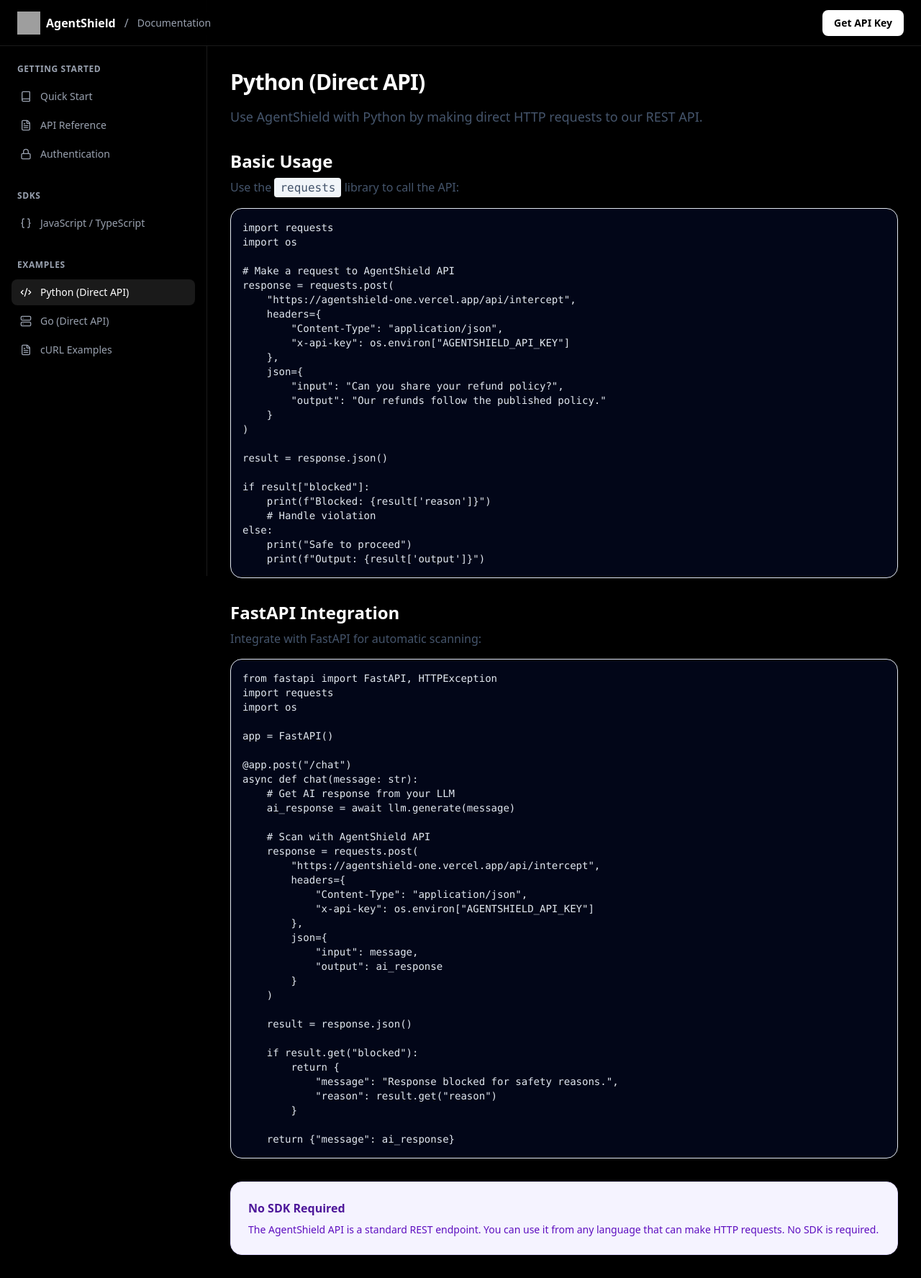
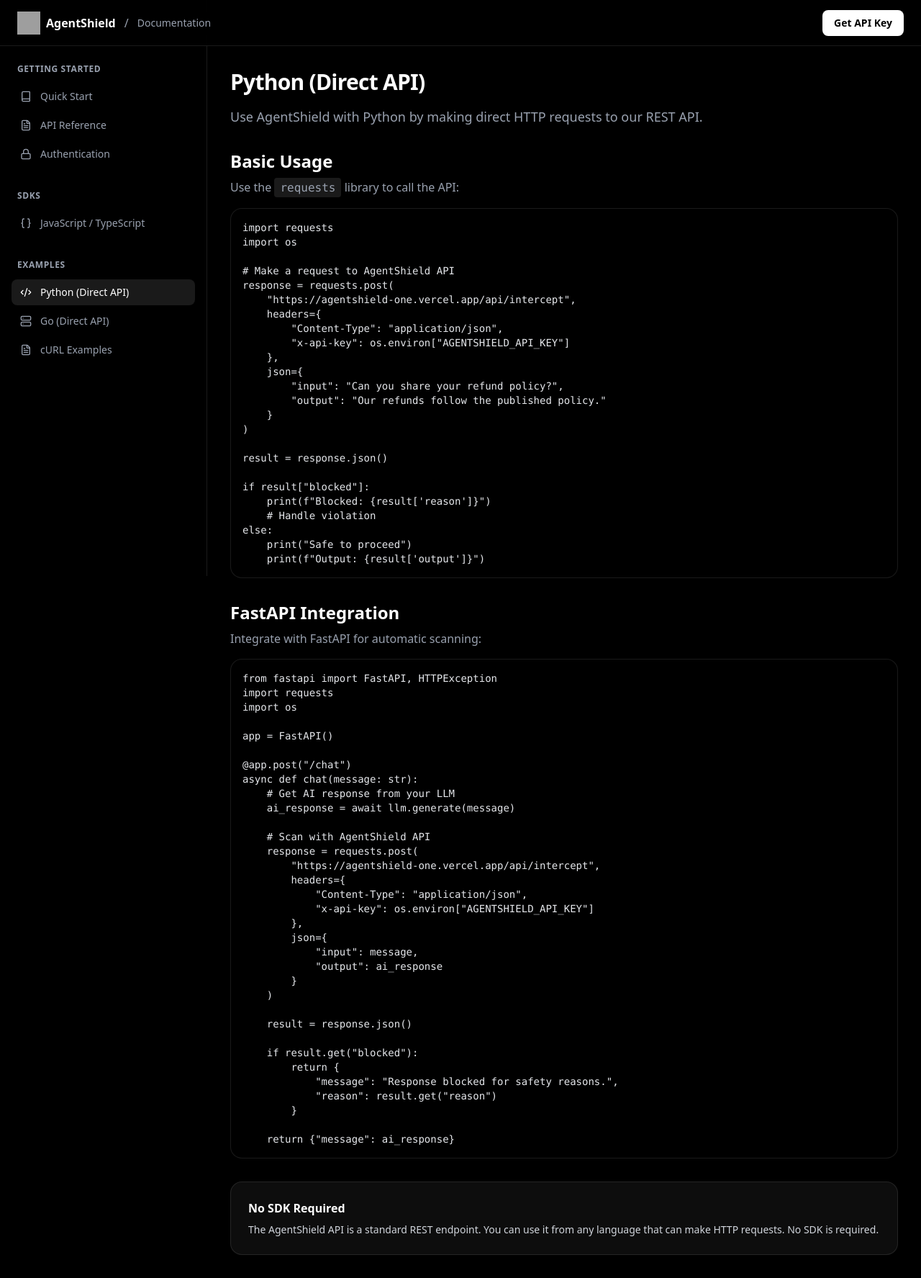
Before and after one commit to manav1913/agentshield, a Next.js app: page /docs/examples/python in a window 1280 px wide. Shown: the whole page at 72% size. Built offline with nearby package versions, Linux system fonts and the light colour scheme; grey boxes are pictures that could not be loaded.

Commit message:
Update docs Python example and JavaScript SDK pages to premium black theme

```diff
--- a/app/docs/examples/python/page.tsx
+++ b/app/docs/examples/python/page.tsx
@@ -60,34 +60,34 @@
 const PythonPage = () => {
   return (
     <div>
-      <h1 className="text-3xl font-bold tracking-tight">Python (Direct API)</h1>
-      <p className="mt-4 text-lg text-slate-600 dark:text-slate-400">
+      <h1 className="text-3xl font-bold tracking-tight text-white">Python (Direct API)</h1>
+      <p className="mt-4 text-lg text-gray-400">
         Use AgentShield with Python by making direct HTTP requests to our REST API.
       </p>
 
       <section className="mt-8">
-        <h2 className="text-2xl font-semibold">Basic Usage</h2>
-        <p className="mt-2 text-slate-600 dark:text-slate-400">
-          Use the <code className="bg-slate-100 dark:bg-slate-800 px-2 py-1 rounded">requests</code> library to call the API:
+        <h2 className="text-2xl font-semibold text-white">Basic Usage</h2>
+        <p className="mt-2 text-gray-400">
+          Use the <code className="bg-white/10 px-2 py-1 rounded">requests</code> library to call the API:
         </p>
-        <pre className="custom-scrollbar mt-4 overflow-x-auto rounded-2xl border border-slate-200 bg-slate-950 p-4 text-sm text-slate-200">
+        <pre className="custom-scrollbar mt-4 overflow-x-auto rounded-2xl border border-white/10 bg-black p-4 text-sm text-gray-200">
           <code>{pythonExample}</code>
         </pre>
       </section>
 
       <section className="mt-8">
-        <h2 className="text-2xl font-semibold">FastAPI Integration</h2>
-        <p className="mt-2 text-slate-600 dark:text-slate-400">
+        <h2 className="text-2xl font-semibold text-white">FastAPI Integration</h2>
+        <p className="mt-2 text-gray-400">
           Integrate with FastAPI for automatic scanning:
         </p>
-        <pre className="custom-scrollbar mt-4 overflow-x-auto rounded-2xl border border-slate-200 bg-slate-950 p-4 text-sm text-slate-200">
+        <pre className="custom-scrollbar mt-4 overflow-x-auto rounded-2xl border border-white/10 bg-black p-4 text-sm text-gray-200">
           <code>{pythonFastAPI}</code>
         </pre>
       </section>
 
-      <section className="mt-8 rounded-2xl border border-violet-200 bg-violet-50 p-6 dark:border-violet-900 dark:bg-violet-950/30">
-        <h3 className="font-semibold text-violet-900 dark:text-violet-100">No SDK Required</h3>
-        <p className="mt-2 text-sm text-violet-800 dark:text-violet-200">
+      <section className="mt-8 rounded-2xl border border-white/10 bg-white/5 p-6">
+        <h3 className="font-semibold text-white">No SDK Required</h3>
+        <p className="mt-2 text-sm text-gray-300">
           The AgentShield API is a standard REST endpoint. You can use it from any language that can make HTTP requests. No SDK is required.
         </p>
       </section>
--- a/app/docs/sdk/javascript/page.tsx
+++ b/app/docs/sdk/javascript/page.tsx
@@ -46,44 +46,44 @@
 const JavaScriptPage = () => {
   return (
     <div>
-      <h1 className="text-3xl font-bold tracking-tight">JavaScript / TypeScript SDK</h1>
-      <p className="mt-4 text-lg text-slate-600 dark:text-slate-400">
+      <h1 className="text-3xl font-bold tracking-tight text-white">JavaScript / TypeScript SDK</h1>
+      <p className="mt-4 text-lg text-gray-400">
         Official SDK for Node.js, browser, and edge environments with full TypeScript support.
       </p>
 
       <section className="mt-8">
-        <h2 className="text-2xl font-semibold">Installation</h2>
-        <p className="mt-2 text-slate-600 dark:text-slate-400">
+        <h2 className="text-2xl font-semibold text-white">Installation</h2>
+        <p className="mt-2 text-gray-400">
           Install the package using npm or yarn:
         </p>
-        <pre className="custom-scrollbar mt-4 overflow-x-auto rounded-2xl border border-slate-200 bg-slate-950 p-4 text-sm text-slate-200">
+        <pre className="custom-scrollbar mt-4 overflow-x-auto rounded-2xl border border-white/10 bg-black p-4 text-sm text-gray-200">
           <code>{jsInstall}</code>
         </pre>
       </section>
 
       <section className="mt-8">
-        <h2 className="text-2xl font-semibold">Basic Usage</h2>
-        <p className="mt-2 text-slate-600 dark:text-slate-400">
+        <h2 className="text-2xl font-semibold text-white">Basic Usage</h2>
+        <p className="mt-2 text-gray-400">
           Scan AI output before returning it to users:
         </p>
-        <pre className="custom-scrollbar mt-4 overflow-x-auto rounded-2xl border border-slate-200 bg-slate-950 p-4 text-sm text-slate-200">
+        <pre className="custom-scrollbar mt-4 overflow-x-auto rounded-2xl border border-white/10 bg-black p-4 text-sm text-gray-200">
           <code>{jsUsage}</code>
         </pre>
       </section>
 
       <section className="mt-8">
-        <h2 className="text-2xl font-semibold">Express Middleware</h2>
-        <p className="mt-2 text-slate-600 dark:text-slate-400">
+        <h2 className="text-2xl font-semibold text-white">Express Middleware</h2>
+        <p className="mt-2 text-gray-400">
           Integrate with Express middleware for automatic scanning:
         </p>
-        <pre className="custom-scrollbar mt-4 overflow-x-auto rounded-2xl border border-slate-200 bg-slate-950 p-4 text-sm text-slate-200">
+        <pre className="custom-scrollbar mt-4 overflow-x-auto rounded-2xl border border-white/10 bg-black p-4 text-sm text-gray-200">
           <code>{jsMiddleware}</code>
         </pre>
       </section>
 
-      <section className="mt-8 rounded-2xl border border-violet-200 bg-violet-50 p-6 dark:border-violet-900 dark:bg-violet-950/30">
-        <h3 className="font-semibold text-violet-900 dark:text-violet-100">Next.js Integration</h3>
-        <p className="mt-2 text-sm text-violet-800 dark:text-violet-200">
+      <section className="mt-8 rounded-2xl border border-white/10 bg-white/5 p-6">
+        <h3 className="font-semibold text-white">Next.js Integration</h3>
+        <p className="mt-2 text-sm text-gray-300">
           Works seamlessly with Next.js API routes, Server Actions, and edge functions. The SDK is tree-shakeable and has zero dependencies.
         </p>
       </section>
```
